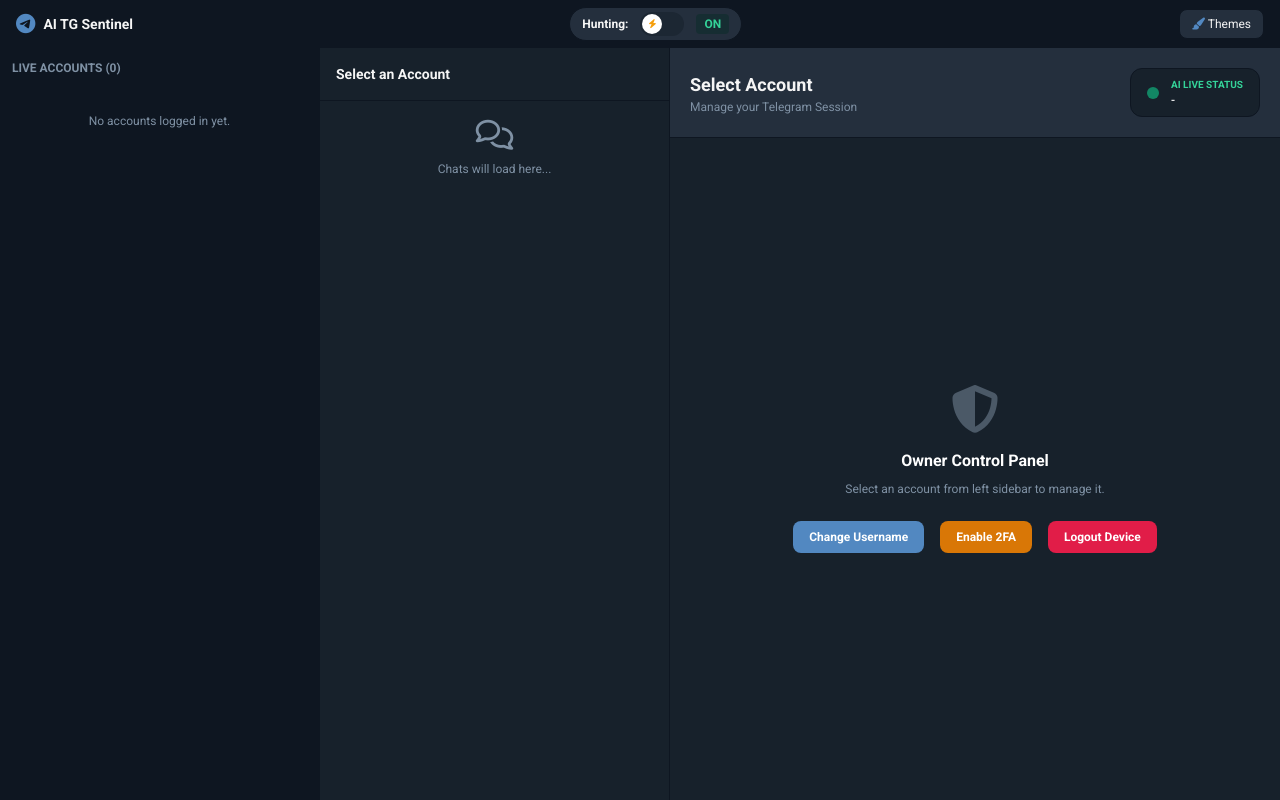
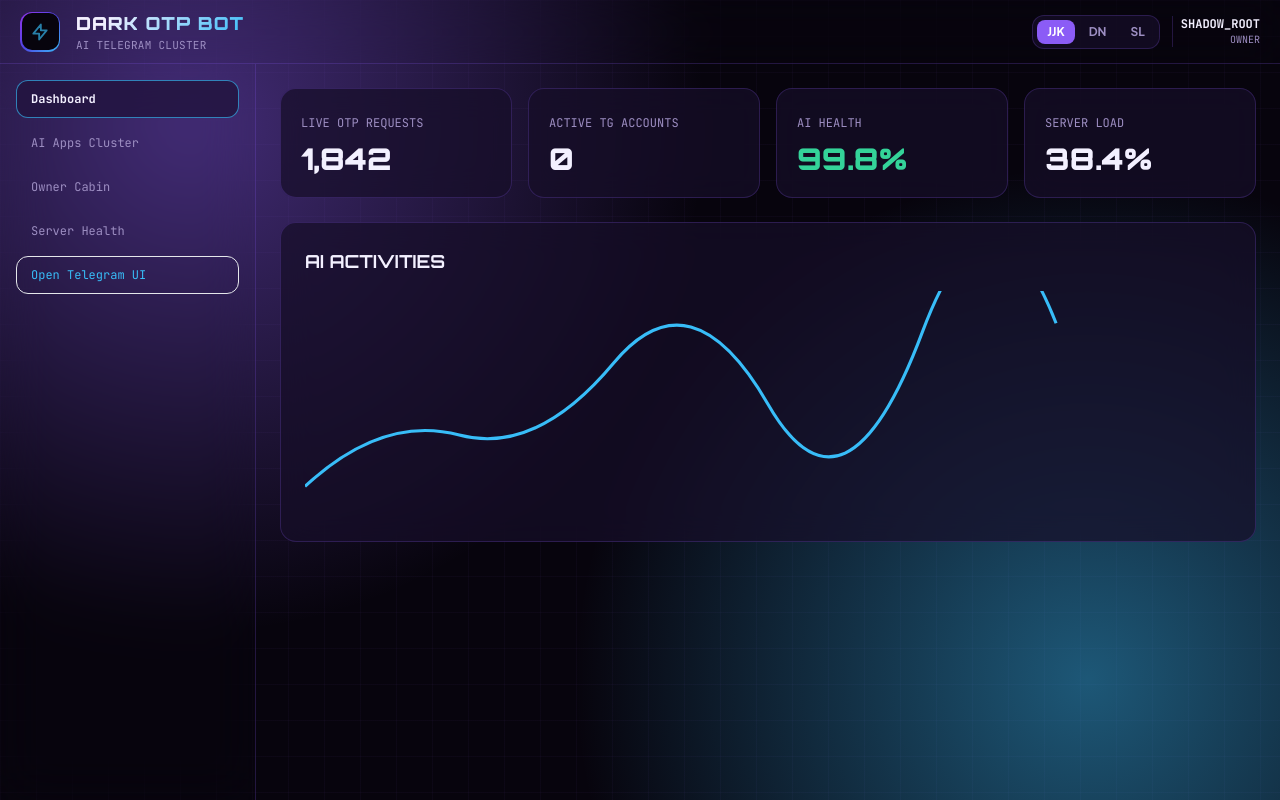
Before and after one commit to highjacker250/SMS-BOT, a FastAPI app: template web_panel/templates/index.html in a window 1280 px wide. Run offline with FastAPI, Linux system fonts and the light colour scheme; the template is opened without the code that fills it, so the values that code supplies are empty; parts of the project's set-up code (start-up, migrations or seed data) failed here and were passed over; some libraries are stand-ins or nearby versions.

Commit message:
Update index.html

```diff
--- a/web_panel/templates/index.html
+++ b/web_panel/templates/index.html
@@ -1,183 +1,256 @@
 <!DOCTYPE html>
-<html lang="en">
+<html data-theme="jjk" lang="en">
 <head>
-  <meta charset="UTF-8">
-  <meta name="viewport" content="width=device-width, initial-scale=1.0">
-  <title>Telegram OTP Bot Owner Dashboard</title>
+<meta charset="utf-8"/>
+<meta content="width=device-width, initial-scale=1.0" name="viewport"/>
+<title>Dark OTP Bot — Telegram &amp; AI SaaS Manager</title>
 <script src="https://cdn.tailwindcss.com"></script>
-  <link rel="stylesheet" href="https://cdnjs.cloudflare.com/ajax/libs/font-awesome/6.4.0/css/all.min.css">
-  <link href="https://fonts.googleapis.com/css2?family=Roboto:wght@300;400;500;700&display=swap" rel="stylesheet">
+<link href="https://fonts.googleapis.com" rel="preconnect"/>
+<link crossorigin="" href="https://fonts.gstatic.com" rel="preconnect"/>
+<link href="https://fonts.googleapis.com/css2?family=Cinzel:wght@500;700;900&amp;family=JetBrains+Mono:wght@300;400;600;700&amp;family=Orbitron:wght@500;700;900&amp;family=Plus+Jakarta+Sans:wght@400;500;600;700;800&amp;display=swap" rel="stylesheet"/>
+<script>
+    tailwind.config = {
+      darkMode: 'class',
+      theme: {
+        extend: {
+          fontFamily: {
+            sans: ['"Plus Jakarta Sans"', 'sans-serif'],
+            mono: ['"JetBrains Mono"', 'monospace'],
+            cyber: ['"Orbitron"', 'sans-serif'],
+            gothic: ['"Cinzel"', 'serif'],
+          }
+        }
+      }
+    }
+  </script>
 <style>
-    /* Same Themes (Copy Paste from your file) */
-    :root, [data-theme="telegram-dark"] {
-      --bg-primary: #17212b; --bg-secondary: #0e1621; --bg-surface: #242f3d;
-      --bg-surface-hover: #1c2733; --bg-active: #2b5278; --accent: #5288c1;
-      --text-primary: #f5f5f5; --text-secondary: #7f91a4; --border-color: #0e1621;
-      --chat-bubble-in: #182533; --chat-bubble-out: #2b5278;
-      --status-active: #4fae4e; --status-waiting: #e8a838; --status-failed: #e53935;
+    /* THEME SYSTEM VARIABLES */
+    :root, [data-theme="jjk"] {
+      --bg-base: #07040d; --bg-surface: #0e0919; --bg-card: rgba(23, 14, 41, 0.72); --bg-card-hover: rgba(35, 20, 64, 0.85);
+      --border-subtle: rgba(139, 92, 246, 0.22); --border-glow: rgba(56, 189, 248, 0.65);
+      --primary: #8b5cf6; --primary-glow: rgba(139, 92, 246, 0.45); --accent: #38bdf8; --accent-glow: rgba(56, 189, 248, 0.45);
+      --text-main: #f3f0ff; --text-muted: #9d8ec2; --theme-font: 'Plus Jakarta Sans', sans-serif;
+      --neon-shadow: 0 0 24px rgba(139, 92, 246, 0.35), 0 0 45px rgba(56, 189, 248, 0.2);
+      --hud-grid: rgba(139, 92, 246, 0.04); --badge-bg: rgba(56, 189, 248, 0.15); --badge-text: #38bdf8;
     }
-    [data-theme="matrix-green"] { --bg-primary: #050b05; --bg-secondary: #020502; --accent: #00ff66; --text-primary: #d4ffd4; --status-active: #00ff66; }
-    [data-theme="cyberpunk-purple"] { --bg-primary: #120b22; --bg-secondary: #0a0614; --accent: #ff007f; --text-primary: #f8e9ff; --status-active: #00f0ff; }
-    [data-theme="ocean-blue"] { --bg-primary: #0f1c2e; --bg-secondary: #08111e; --accent: #38bdf8; --text-primary: #f0f9ff; --status-active: #34d399; }
-    [data-theme="midnight-black"] { --bg-primary: #0a0a0a; --bg-secondary: #000000; --accent: #e5e5e5; --text-primary: #ffffff; --status-active: #22c55e; }
-    [data-theme="light-mode"] { --bg-primary: #ffffff; --bg-secondary: #f4f4f5; --accent: #3390ec; --text-primary: #111827; --status-active: #16a34a; }
+    [data-theme="deathnote"] {
+      --bg-base: #050203; --bg-surface: #0d0407; --bg-card: rgba(26, 6, 12, 0.75); --bg-card-hover: rgba(43, 10, 20, 0.9);
+      --border-subtle: rgba(225, 29, 72, 0.3); --border-glow: rgba(255, 69, 58, 0.85);
+      --primary: #e11d48; --primary-glow: rgba(225, 29, 72, 0.55); --accent: #ff453a; --accent-glow: rgba(255, 69, 58, 0.6);
+      --text-main: #fff1f2; --text-muted: #b97f8c; --theme-font: 'Cinzel', serif;
+      --neon-shadow: 0 0 25px rgba(225, 29, 72, 0.45), 0 0 50px rgba(0, 0, 0, 0.8);
+      --hud-grid: rgba(225, 29, 72, 0.05); --badge-bg: rgba(225, 29, 72, 0.2); --badge-text: #fda4af;
+    }
+    [data-theme="sololeveling"] {
+      --bg-base: #040810; --bg-surface: #09101f; --bg-card: rgba(10, 22, 44, 0.7); --bg-card-hover: rgba(14, 32, 66, 0.85);
+      --border-subtle: rgba(14, 165, 233, 0.28); --border-glow: rgba(6, 182, 212, 0.85);
+      --primary: #0284c7; --primary-glow: rgba(2, 132, 199, 0.5); --accent: #06b6d4; --accent-glow: rgba(6, 182, 212, 0.55);
+      --text-main: #f0f9ff; --text-muted: #7dd3fc; --theme-font: 'Orbitron', sans-serif;
+      --neon-shadow: 0 0 25px rgba(6, 182, 212, 0.4), 0 0 55px rgba(2, 132, 199, 0.25);
+      --hud-grid: rgba(6, 182, 212, 0.06); --badge-bg: rgba(6, 182, 212, 0.2); --badge-text: #38bdf8;
+    }
+    [data-theme="cyberpunk"] {
+      --bg-base: #07070b; --bg-surface: #101018; --bg-card: rgba(24, 20, 36, 0.78); --bg-card-hover: rgba(36, 28, 54, 0.9);
+      --border-subtle: rgba(245, 158, 11, 0.35); --border-glow: rgba(236, 72, 153, 0.85);
+      --primary: #eab308; --primary-glow: rgba(234, 179, 8, 0.55); --accent: #ec4899; --accent-glow: rgba(236, 72, 153, 0.6);
+      --text-main: #fef08a; --text-muted: #f472b6; --theme-font: 'Orbitron', sans-serif;
+      --neon-shadow: 0 0 25px rgba(234, 179, 8, 0.45), 0 0 45px rgba(236, 72, 153, 0.35);
+      --hud-grid: rgba(234, 179, 8, 0.06); --badge-bg: rgba(234, 179, 8, 0.2); --badge-text: #fef08a;
+    }
+    [data-theme="glass"] {
+      --bg-base: #0f172a; --bg-surface: #1e293b; --bg-card: rgba(255, 255, 255, 0.08); --bg-card-hover: rgba(255, 255, 255, 0.14);
+      --border-subtle: rgba(255, 255, 255, 0.18); --border-glow: rgba(255, 255, 255, 0.6);
+      --primary: #38bdf8; --primary-glow: rgba(56, 189, 248, 0.4); --accent: #a78bfa; --accent-glow: rgba(167, 139, 250, 0.4);
+      --text-main: #ffffff; --text-muted: #cbd5e1; --theme-font: 'Plus Jakarta Sans', sans-serif;
+      --neon-shadow: 0 8px 32px 0 rgba(0, 0, 0, 0.37); --hud-grid: rgba(255, 255, 255, 0.03); --badge-bg: rgba(255, 255, 255, 0.15); --badge-text: #ffffff;
+    }
 
-    * { box-sizing: border-box; font-family: 'Roboto', sans-serif; transition: background-color 0.2s, color 0.2s; }
-    body { background-color: var(--bg-secondary); color: var(--text-primary); overflow: hidden; }
-
-    /* Toggle Switch */
-    .switch-checkbox:checked + .switch-label { background-color: var(--accent); }
-    .switch-checkbox:checked + .switch-label .switch-handle { transform: translateX(20px); }
-
-    /* Modal Animation */
-    .theme-modal { transform: translateY(-20px) scale(0.96); opacity: 0; pointer-events: none; transition: all 0.25s; }
-    .theme-modal.active { transform: translateY(0) scale(1); opacity: 1; pointer-events: auto; }
+    * { transition: background-color 0.4s ease, border-color 0.4s ease, color 0.3s ease; }
+    body {
+      background-color: var(--bg-base); color: var(--text-main); font-family: var(--theme-font);
+      background-image: radial-gradient(circle at 15% 15%, var(--primary-glow) 0%, transparent 40%),
+        radial-gradient(circle at 85% 85%, var(--accent-glow) 0%, transparent 40%),
+        linear-gradient(to right, var(--hud-grid) 1px, transparent 1px), linear-gradient(to bottom, var(--hud-grid) 1px, transparent 1px);
+      background-size: 100% 100%, 100% 100%, 36px 36px, 36px 36px;
+    }
+    .theme-card { background-color: var(--bg-card); border: 1px solid var(--border-subtle); backdrop-filter: blur(16px); }
+    .theme-card:hover { background-color: var(--bg-card-hover); border-color: var(--border-glow); box-shadow: var(--neon-shadow); }
+    .primary-gradient-text { background: linear-gradient(135deg, var(--text-main) 20%, var(--accent) 100%); -webkit-background-clip: text; -webkit-text-fill-color: transparent; }
+    @keyframes graph-dash { to { stroke-dashoffset: 0; } }
+    .animate-graph-line { stroke-dasharray: 1000; stroke-dashoffset: 1000; animation: graph-dash 2.5s cubic-bezier(0.16, 1, 0.3, 1) forwards; }
+    ::-webkit-scrollbar { width: 5px; height: 5px; }
+    ::-webkit-scrollbar-thumb { background: var(--border-subtle); border-radius: 4px; }
   </style>
 </head>
-<body class="h-screen w-screen flex flex-col antialiased" data-theme="telegram-dark">
+<body class="min-h-screen flex flex-col overflow-hidden selection:bg-purple-600 selection:text-white">
 
-  <!-- HEADER (Same) -->
-  <header class="h-12 w-full flex items-center justify-between px-4 z-20 border-b" style="background-color: var(--bg-secondary); border-color: var(--border-color);">
-    <div class="flex items-center space-x-3">
-      <div class="flex items-center space-x-2">
-        <i class="fa-brands fa-telegram text-xl" style="color: var(--accent);"></i>
-        <span class="font-bold text-sm">AI TG Sentinel</span>
+<!-- TOP HUD NAVIGATION BAR -->
+<header class="h-16 w-full border-b border-[var(--border-subtle)] bg-[var(--bg-surface)]/80 backdrop-blur-xl flex items-center justify-between px-5 z-40 shrink-0">
+<div class="flex items-center space-x-4">
+<div class="relative flex items-center justify-center w-10 h-10 rounded-xl bg-gradient-to-br from-purple-600 via-indigo-600 to-sky-400 p-[1.5px]">
+<div class="w-full h-full bg-[var(--bg-base)] rounded-[10px] flex items-center justify-center">
+<svg class="w-5 h-5 text-[var(--accent)] animate-pulse" fill="none" stroke="currentColor" viewbox="0 0 24 24"><path d="M13 10V3L4 14h7v7l9-11h-7z" stroke-linecap="round" stroke-linejoin="round" stroke-width="2.2"></path></svg>
 </div>
 </div>
-    <!-- Hunting Toggle -->
-    <div class="flex items-center space-x-3 px-3 py-1 rounded-full border" style="background-color: var(--bg-surface); border-color: var(--border-color);">
-      <span class="text-xs font-semibold">Hunting:</span>
-      <label for="huntingToggle" class="switch-label block w-11 h-6 rounded-full cursor-pointer relative" style="background-color: var(--bg-surface-hover);">
-        <span class="switch-handle absolute top-0.5 left-0.5 w-5 h-5 rounded-full bg-white transition-transform flex items-center justify-center">
-            <i class="fa-solid fa-bolt text-[9px] text-amber-500"></i>
-        </span>
-      </label>
-      <input type="checkbox" id="huntingToggle" class="hidden" checked>
-      <span id="huntingStatusBadge" class="text-xs font-bold px-2 py-0.5 rounded text-emerald-400 bg-emerald-950/40">ON</span>
+<div>
+<div class="flex items-center space-x-2">
+<span class="font-cyber font-black tracking-wider text-base md:text-lg primary-gradient-text uppercase">DARK OTP BOT</span>
 </div>
-    <!-- Theme Button -->
-    <button id="themeButton" class="text-xs px-3 py-1.5 rounded-lg border" style="background-color: var(--bg-surface); border-color: var(--border-color);">
-        <i class="fa-solid fa-paintbrush" style="color: var(--accent);"></i> Themes
-    </button>
+<p class="text-[11px] text-[var(--text-muted)] tracking-wide font-mono hidden sm:block">AI TELEGRAM CLUSTER</p>
+</div>
+</div>
+
+<!-- Right Controls -->
+<div class="flex items-center space-x-3">
+<div class="flex items-center p-1 rounded-xl border border-[var(--border-subtle)] bg-[var(--bg-card)]">
+<div class="flex items-center space-x-1" id="theme-button-group">
+<button class="px-2.5 py-1 text-xs font-bold rounded-lg bg-[var(--primary)] text-white" data-theme-btn="jjk" onclick="setTheme('jjk')">JJK</button>
+<button class="px-2.5 py-1 text-xs font-bold rounded-lg text-[var(--text-muted)]" data-theme-btn="deathnote" onclick="setTheme('deathnote')">DN</button>
+<button class="px-2.5 py-1 text-xs font-bold rounded-lg text-[var(--text-muted)]" data-theme-btn="sololeveling" onclick="setTheme('sololeveling')">SL</button>
+</div>
+</div>
+<div class="flex items-center space-x-3 pl-2 border-l border-[var(--border-subtle)]">
+<div class="text-right hidden md:block">
+<div class="text-xs font-bold text-[var(--text-main)] font-mono">SHADOW_ROOT</div>
+<div class="text-[10px] text-[var(--text-muted)] font-mono">OWNER</div>
+</div>
+</div>
+</div>
 </header>
 
-  <!-- MAIN 3 COLUMNS -->
-  <main class="flex-1 flex w-full overflow-hidden">
+<!-- BODY: SIDEBAR + MAIN -->
+<div class="flex flex-1 overflow-hidden">
+<!-- SIDEBAR -->
+<aside class="w-64 border-r border-[var(--border-subtle)] bg-[var(--bg-surface)]/75 backdrop-blur-xl flex flex-col p-4 shrink-0">
+<nav class="space-y-1.5 font-mono text-xs">
+<a class="flex items-center px-3.5 py-2.5 rounded-xl border border-[var(--border-glow)] bg-[var(--bg-card-hover)] text-[var(--text-main)] font-bold" href="#" id="nav-dashboard" onclick="switchTab('dashboard')"><span>Dashboard</span></a>
+<a class="flex items-center px-3.5 py-2.5 rounded-xl border border-transparent hover:bg-[var(--bg-card)] text-[var(--text-muted)]" href="#" id="nav-apps" onclick="switchTab('apps')"><span>AI Apps Cluster</span></a>
+<a class="flex items-center px-3.5 py-2.5 rounded-xl border border-transparent hover:bg-[var(--bg-card)] text-[var(--text-muted)]" href="#" id="nav-owner" onclick="switchTab('owner')"><span>Owner Cabin</span></a>
+<a class="flex items-center px-3.5 py-2.5 rounded-xl border border-transparent hover:bg-[var(--bg-card)] text-[var(--text-muted)]" href="#" id="nav-health" onclick="switchTab('health')"><span>Server Health</span></a>
+<!-- 🚨 LINK TO TELEGRAM UI -->
+<a class="flex items-center justify-between px-3.5 py-2.5 mt-2 rounded-xl border border-[var(--accent)]/50 bg-[var(--accent)]/10 text-[var(--accent)] hover:bg-[var(--accent)]/20 transition" href="/telegram"><span>Open Telegram UI</span> <i class="fa-solid fa-arrow-right"></i></a>
+</nav>
+</aside>
 
-    <!-- LEFT SIDEBAR (Accounts) -->
-    <aside class="w-[320px] flex-shrink-0 flex flex-col border-r" style="background-color: var(--bg-secondary); border-color: var(--border-color);">
-      <div class="p-3 border-b" style="border-color: var(--border-color);">
-        <h2 class="text-xs font-bold uppercase" style="color: var(--text-secondary);">Live Accounts ({{ accounts|length }})</h2>
+<!-- MAIN CONTENT AREA -->
+<main class="flex-1 overflow-y-auto p-6 space-y-6 relative" id="main-content-scroll">
+
+<!-- VIEW: DASHBOARD -->
+<div class="space-y-6" id="view-dashboard">
+<div class="grid grid-cols-1 sm:grid-cols-2 lg:grid-cols-4 gap-4">
+<!-- Stat 1 -->
+<div class="theme-card rounded-2xl p-5">
+<span class="text-xs font-mono text-[var(--text-muted)] uppercase">Live OTP Requests</span>
+<div class="text-3xl font-cyber font-black text-[var(--text-main)] mt-2">1,842</div>
+</div>
+<!-- Stat 2 (Real Data) -->
+<div class="theme-card rounded-2xl p-5">
+<span class="text-xs font-mono text-[var(--text-muted)] uppercase">Active TG Accounts</span>
+<div class="text-3xl font-cyber font-black text-[var(--text-main)] mt-2" id="real-accounts-count">0</div>
+</div>
+<!-- Stat 3 -->
+<div class="theme-card rounded-2xl p-5">
+<span class="text-xs font-mono text-[var(--text-muted)] uppercase">AI Health</span>
+<div class="text-3xl font-cyber font-black text-emerald-400 mt-2">99.8%</div>
+</div>
+<!-- Stat 4 -->
+<div class="theme-card rounded-2xl p-5">
+<span class="text-xs font-mono text-[var(--text-muted)] uppercase">Server Load</span>
+<div class="text-3xl font-cyber font-black text-[var(--text-main)] mt-2">38.4%</div>
+</div>
 </div>
 
-      <!-- 🚨 YAHAN JINJA LOOP LAGAYA HAI -->
-      <div class="flex-1 overflow-y-auto p-2 space-y-2">
-        {% for acc in accounts %}
-        <div class="account-card p-3 rounded-xl border cursor-pointer hover:opacity-90 transition" style="background-color: var(--bg-surface); border-color: var(--border-color);" onclick="switchAccount('{{ acc.phone }}')">
-            <div class="flex items-center justify-between">
-                <div>
-                    <h4 class="text-sm font-bold">{{ acc.phone }}</h4>
-                    <p class="text-[10px] mt-1" style="color: var(--text-secondary);">Session: {{ acc.session }}</p>
-                </div>
-                {% if acc.status == 'active' %}
-                    <span class="text-[10px] font-bold px-2 py-0.5 rounded text-emerald-400 bg-emerald-900/30">ACTIVE</span>
-                {% elif acc.status == 'waiting_7_days' %}
-                    <span class="text-[10px] font-bold px-2 py-0.5 rounded text-amber-400 bg-amber-900/30">WAIT</span>
-                {% else %}
-                    <span class="text-[10px] font-bold px-2 py-0.5 rounded text-rose-400 bg-rose-900/30">FAILED</span>
-                {% endif %}
-            </div>
-        </div>
-        {% endfor %}
-
-        {% if not accounts %}
-        <div class="p-4 text-center text-xs" style="color: var(--text-secondary);">No accounts logged in yet.</div>
-        {% endif %}
-      </div>
-    </aside>
-
-    <!-- MIDDLE PANEL (Chats Dummy) -->
-    <section class="w-[350px] flex-shrink-0 flex flex-col border-r" style="background-color: var(--bg-primary); border-color: var(--border-color);">
-        <div class="p-4 border-b" style="border-color: var(--border-color);">
-            <h2 class="text-sm font-bold" id="chatHeaderName">Select an Account</h2>
-        </div>
-        <div class="flex-1 p-4 text-center text-xs" style="color: var(--text-secondary);">
-            <i class="fa-regular fa-comments text-3xl mb-2"></i>
-            <p>Chats will load here...</p>
-        </div>
-    </section>
-
-    <!-- RIGHT PANEL (Live Status + Actions) -->
-    <section class="flex-1 flex flex-col relative" style="background-color: var(--bg-primary);">
-        <div class="p-5 border-b flex items-center justify-between" style="background-color: var(--bg-surface); border-color: var(--border-color);">
-            <div>
-                <h1 class="text-lg font-bold" id="activePhoneDisplay">Select Account</h1>
-                <p class="text-xs" style="color: var(--text-secondary);">Manage your Telegram Session</p>
-            </div>
-
-            <!-- LIVE AI STATUS -->
-            <div class="flex items-center space-x-3 px-4 py-2 rounded-xl border" style="background-color: var(--bg-primary); border-color: var(--border-color);">
-                <div class="w-3 h-3 rounded-full bg-emerald-500 animate-pulse"></div>
-                <div>
-                    <p class="text-[10px] font-black uppercase text-emerald-400">AI Live Status</p>
-                    <!-- 🚨 YAHAN LIVE STATUS AAYEGA -->
-                    <p class="text-xs font-medium max-w-[200px] truncate">{{ bot_status.task }} - {{ bot_status.detail }}</p>
+<!-- Graph -->
+<div class="theme-card rounded-2xl p-6 h-80 flex flex-col justify-between">
+<h3 class="font-cyber font-bold text-lg primary-gradient-text uppercase">AI Activities</h3>
+<div class="w-full h-full relative mt-4">
+<svg class="w-full h-full" preserveaspectratio="none" viewbox="0 0 900 260">
+<path class="animate-graph-line" d="M 0 190 Q 75 120 150 140 T 300 70 T 450 110 T 600 40 T 750 90 T 900 30" fill="none" stroke="var(--accent)" stroke-width="3"></path>
+</svg>
 </div>
 </div>
 </div>
 
-        <div class="flex-1 flex flex-col items-center justify-center text-xs" style="color: var(--text-secondary);">
-            <i class="fa-solid fa-shield-halved text-5xl mb-4 opacity-50"></i>
-            <h3 class="text-base font-bold text-white mb-2">Owner Control Panel</h3>
-            <p>Select an account from left sidebar to manage it.</p>
-
-            <!-- ACTION BUTTONS -->
-            <div class="mt-6 flex space-x-4">
-                <button class="px-4 py-2 rounded-lg text-white font-bold" style="background-color: var(--accent);" onclick="alert('Change Username Feature Coming Soon')">Change Username</button>
-                <button class="px-4 py-2 rounded-lg text-white font-bold bg-amber-600" onclick="alert('2FA Enable Feature Coming Soon')">Enable 2FA</button>
-                <button class="px-4 py-2 rounded-lg text-white font-bold bg-rose-600" onclick="alert('Logout Feature Coming Soon')">Logout Device</button>
+<!-- VIEW: AI APPS -->
+<div class="hidden space-y-6" id="view-apps">
+<h2 class="font-cyber font-bold text-xl primary-gradient-text uppercase">LOGGED-IN APP CLUSTER</h2>
+<div class="grid grid-cols-1 md:grid-cols-2 lg:grid-cols-3 gap-5">
+<div class="theme-card rounded-2xl p-5 space-y-4">
+<h4 class="font-bold text-sm text-[var(--text-main)]">Telegram Multi-Session</h4>
+<div class="text-xs font-mono text-[var(--text-muted)] flex justify-between"><span>Active Accounts:</span><span class="text-[var(--text-main)] font-bold" id="apps-real-accounts">0</span></div>
+<a href="/telegram" class="block text-center w-full py-2 rounded-lg bg-[var(--primary)] text-white text-xs font-bold mt-4">Manage</a>
 </div>
+<div class="theme-card rounded-2xl p-5 space-y-4 opacity-50">
+<h4 class="font-bold text-sm text-[var(--text-main)]">WhatsApp Relay</h4>
+<div class="text-xs font-mono text-[var(--text-muted)] flex justify-between"><span>Active Accounts:</span><span class="text-[var(--text-main)] font-bold">16</span></div>
 </div>
-    </section>
-  </main>
-
-  <!-- THEME MODAL (Same) -->
-  <div id="themeModalBackdrop" class="fixed inset-0 z-50 flex items-center justify-center bg-black/70 hidden">
-    <div id="themeModal" class="w-full max-w-xl bg-gray-800 rounded-2xl p-6 shadow-2xl theme-modal">
-      <h3 class="text-white text-lg font-bold mb-4">Select Theme</h3>
-      <div class="grid grid-cols-3 gap-3">
-        <button class="p-3 bg-gray-700 rounded-lg text-white" onclick="applyTheme('telegram-dark')">Classic Dark</button>
-        <button class="p-3 bg-green-900 rounded-lg text-white" onclick="applyTheme('matrix-green')">Matrix Green</button>
-        <button class="p-3 bg-purple-900 rounded-lg text-white" onclick="applyTheme('cyberpunk-purple')">Cyberpunk</button>
-        <button class="p-3 bg-blue-900 rounded-lg text-white" onclick="applyTheme('ocean-blue')">Ocean Blue</button>
-        <button class="p-3 bg-black rounded-lg text-white" onclick="applyTheme('midnight-black')">Midnight Black</button>
-        <button class="p-3 bg-white text-black rounded-lg" onclick="applyTheme('light-mode')">Light Mode</button>
-      </div>
-      <button class="mt-4 w-full bg-gray-600 text-white py-2 rounded-lg" onclick="closeThemeModal()">Close</button>
 </div>
 </div>
 
+<!-- VIEW: OWNER CABIN -->
+<div class="hidden space-y-6" id="view-owner">
+<div class="p-6 rounded-2xl border border-red-500/40 bg-red-950/20">
+<h2 class="font-cyber font-bold text-lg text-red-400">OWNER CABIN</h2>
+</div>
+</div>
+
+<!-- VIEW: HEALTH -->
+<div class="hidden space-y-6" id="view-health">
+<div class="theme-card rounded-2xl p-6">
+<h2 class="font-cyber font-bold text-lg text-emerald-400">SYSTEM HEALTH MONITOR</h2>
+</div>
+</div>
+
+</main>
+</div>
+
 <script>
-    // Theme Logic (Same)
-    function applyTheme(theme) {
-        document.body.setAttribute('data-theme', theme);
+    // THEME SWITCHER
+    function setTheme(themeKey) {
+      document.documentElement.setAttribute('data-theme', themeKey);
+      document.querySelectorAll('[data-theme-btn]').forEach(btn => {
+        if (btn.getAttribute('data-theme-btn') === themeKey) {
+          btn.className = "px-2.5 py-1 text-xs font-bold rounded-lg bg-[var(--primary)] text-white";
+        } else {
+          btn.className = "px-2.5 py-1 text-xs font-bold rounded-lg text-[var(--text-muted)]";
+        }
+      });
     }
 
-    // Open/Close Modal
-    document.getElementById('themeButton').addEventListener('click', () => {
-        document.getElementById('themeModalBackdrop').classList.remove('hidden');
-        document.getElementById('themeModal').classList.add('active');
+    // TAB SWITCHER
+    function switchTab(tabId) {
+      ['dashboard', 'apps', 'owner', 'health'].forEach(v => {
+        const el = document.getElementById(`view-${v}`);
+        if (v === tabId) el.classList.remove('hidden');
+        else el.classList.add('hidden');
       });
-    function closeThemeModal() {
-        document.getElementById('themeModalBackdrop').classList.add('hidden');
-        document.getElementById('themeModal').classList.remove('active');
+      ['dashboard', 'apps', 'owner', 'health'].forEach(n => {
+        const btn = document.getElementById(`nav-${n}`);
+        if (n === tabId) btn.className = "flex items-center px-3.5 py-2.5 rounded-xl border border-[var(--border-glow)] bg-[var(--bg-card-hover)] text-[var(--text-main)] font-bold";
+        else btn.className = "flex items-center px-3.5 py-2.5 rounded-xl border border-transparent hover:bg-[var(--bg-card)] text-[var(--text-muted)]";
+      });
     }
 
-    // Switch Account (Dummy logic for now)
-    function switchAccount(phone) {
-        document.getElementById('activePhoneDisplay').innerText = phone;
-        document.getElementById('chatHeaderName').innerText = "Chats for " + phone;
+    // 🚨 REAL DATA FETCHING
+    async function fetchRealData() {
+        try {
+            const response = await fetch('/api/get_accounts');
+            const data = await response.json();
+
+            if (data.status === 'success') {
+                const count = data.accounts.length;
+                document.getElementById('real-accounts-count').textContent = count;
+                document.getElementById('apps-real-accounts').textContent = count + " Profiles";
             }
+        } catch (e) {
+            console.error("Failed to fetch real accounts", e);
+        }
+    }
+
+    window.addEventListener('DOMContentLoaded', () => {
+        fetchRealData();
+        setInterval(fetchRealData, 30000); // Refresh every 30s
+    });
 </script>
 </body>
 </html>
```
Lines whose indentation alone changed are shown as unchanged.
